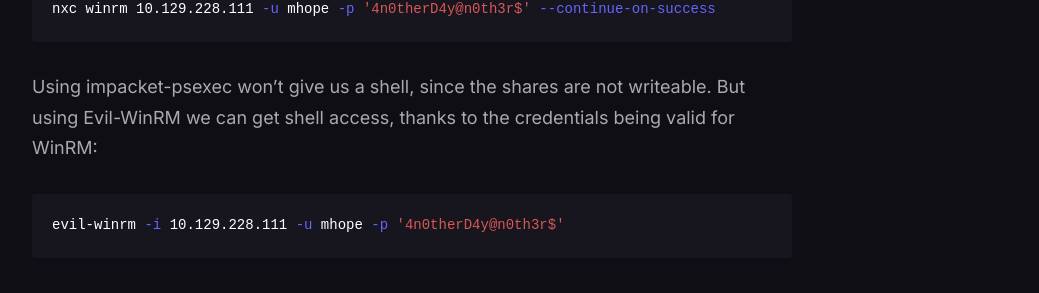
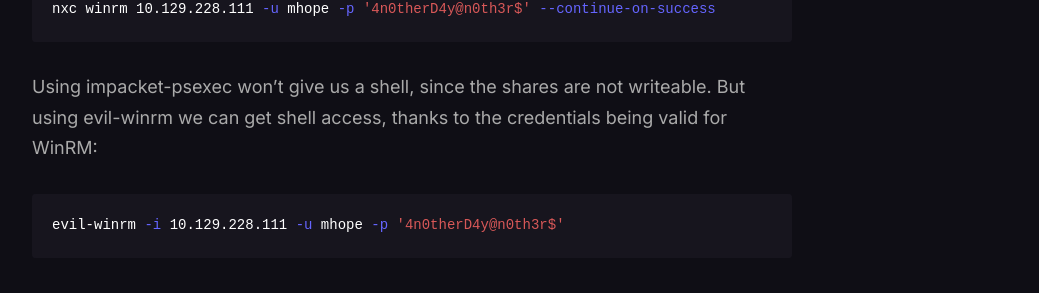
Before and after one commit to Vorkharium/vorkharium.github.io, a Jekyll site: the page built from _posts/2024-11-02-HTB-Monteverde-Write-up.md, in a window 1280 px wide and 900 px high, scrolled down 7251 px. Shown: the part 184-477 px from the top of the window, without its empty margins (228-1267 px from the left). Built offline with Jekyll 4.4.1, drawn with Linux system fonts in a browser that asks for light colours; some of the changed text lies outside the part shown.

````diff
--- a/_posts/2024-11-02-HTB-Monteverde-Write-up.md
+++ b/_posts/2024-11-02-HTB-Monteverde-Write-up.md
@@ -209,7 +209,7 @@ We used the following NetExec commands to test the credentials on SMB and WinRM:
 nxc smb 10.129.228.111 -u mhope -p '4n0therD4y@n0th3r$' --continue-on-success
 nxc winrm 10.129.228.111 -u mhope -p '4n0therD4y@n0th3r$' --continue-on-success
 ```
-Using impacket-psexec won't give us a shell, since the shares are not writeable. But using Evil-WinRM we can get shell access, thanks to the credentials being valid for WinRM:
+Using impacket-psexec won't give us a shell, since the shares are not writeable. But using evil-winrm we can get shell access, thanks to the credentials being valid for WinRM:
 ```shell
 evil-winrm -i 10.129.228.111 -u mhope -p '4n0therD4y@n0th3r$'
 ```
````
Also changed, not shown: other parts of _posts/2024-11-02-HTB-Monteverde-Write-up.md (+1 -1 lines).
